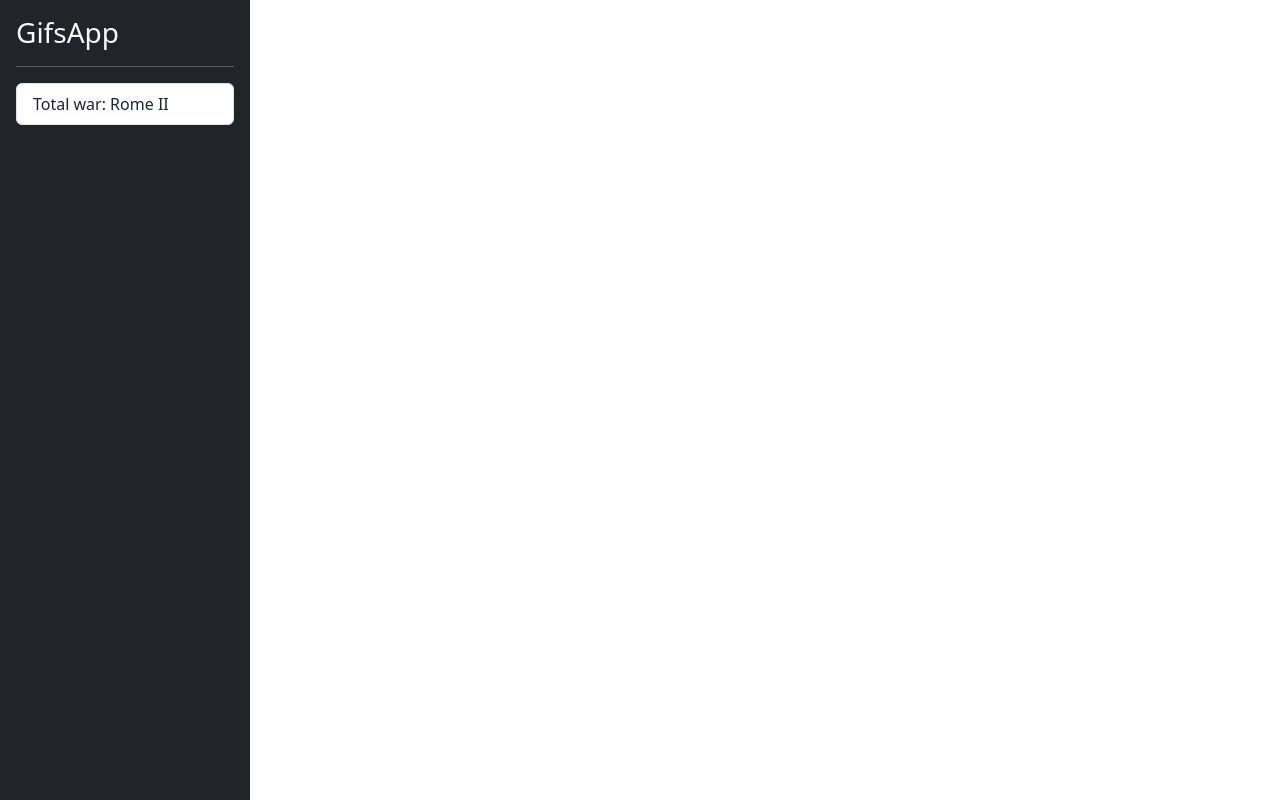
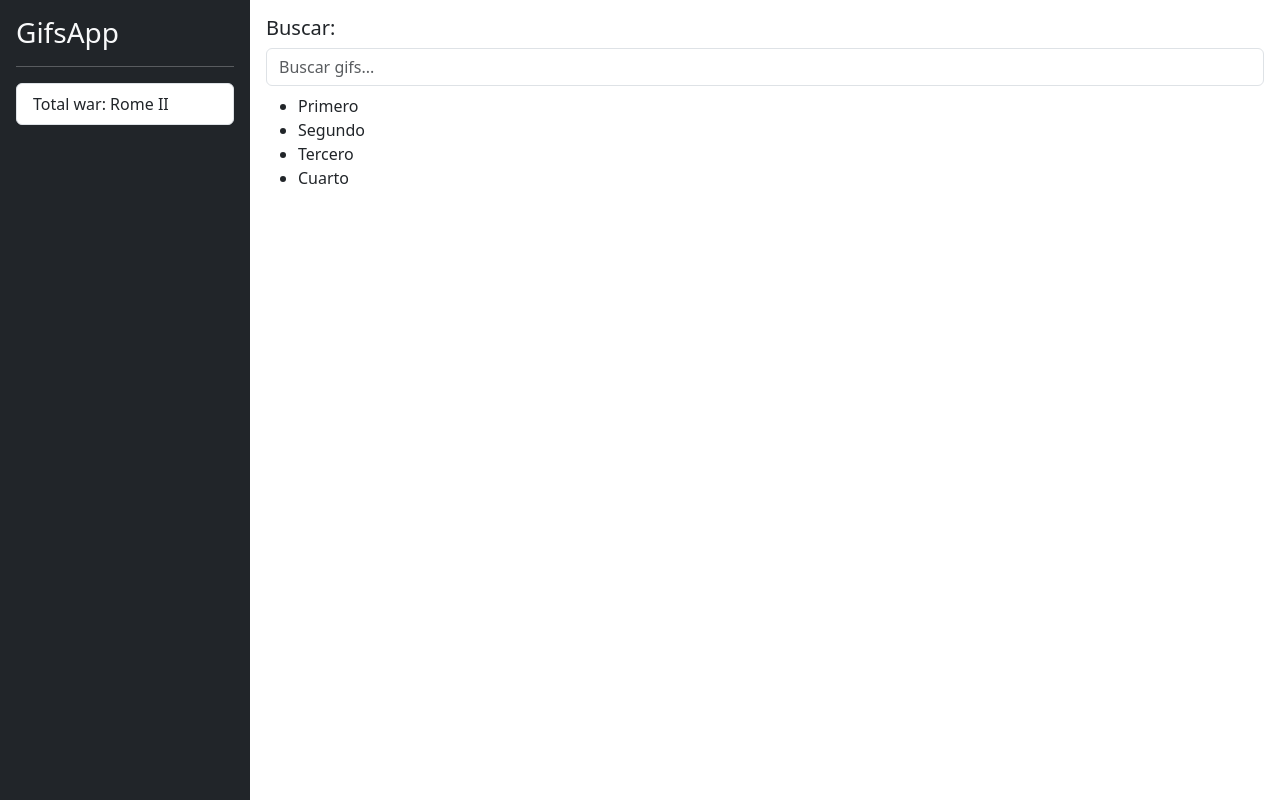
Before and after one commit to agusci21/gifs_app, an Angular app: page / in a window 1280 px wide. Built offline with nearby package versions, Linux system fonts and the light colour scheme.

Commit message:
Add basic components

```diff
--- a/src/app/app.component.html
+++ b/src/app/app.component.html
@@ -3,5 +3,6 @@
     <!-- Sizebar -->
     <shared-sidebar></shared-sidebar>
     <!-- Home page -->
+    <gifs-home-page class="flex-fill"></gifs-home-page>
 
 </div>
--- /dev/null
+++ b/src/app/gifs/components/card-list/card-list.component.html
@@ -0,0 +1,6 @@
+<ul>
+    <li>Primero</li>
+    <li>Segundo</li>
+    <li>Tercero</li>
+    <li>Cuarto</li>
+</ul>
--- /dev/null
+++ b/src/app/gifs/components/search-box/search-box.component.ts
@@ -0,0 +1,13 @@
+ import { Component, OnInit } from '@angular/core';
+
+ @Component({
+     selector: 'gifs-search-box',
+     template: `
+        <h5>Buscar: </h5>
+        <input type="text"
+        class="form-control"
+        placeholder="Buscar gifs...">
+     `,
+ })
+
+ export class SearchBoxComponent { }
--- /dev/null
+++ b/src/app/gifs/pages/home/home-page.component.html
@@ -0,0 +1,10 @@
+
+<div class="row p-3">
+    <div class="col-12">
+        <gifs-search-box></gifs-search-box>
+    </div>
+
+    <div class="col-12 pt-2">
+        <gifs-card-list></gifs-card-list>
+    </div>
+</div>
```
Also changed, not shown: src/app/gifs/components/card-list/card-list.component.ts (added, +10 -0 lines), src/app/gifs/gifs.module.ts (+12 -2 lines), src/app/gifs/pages/home/home-page.component.ts (added, +9 -0 lines), src/app/gifs/components/card-list/card-list.component.css (added), 1 other file (tests, documents, lock files or other folders).
